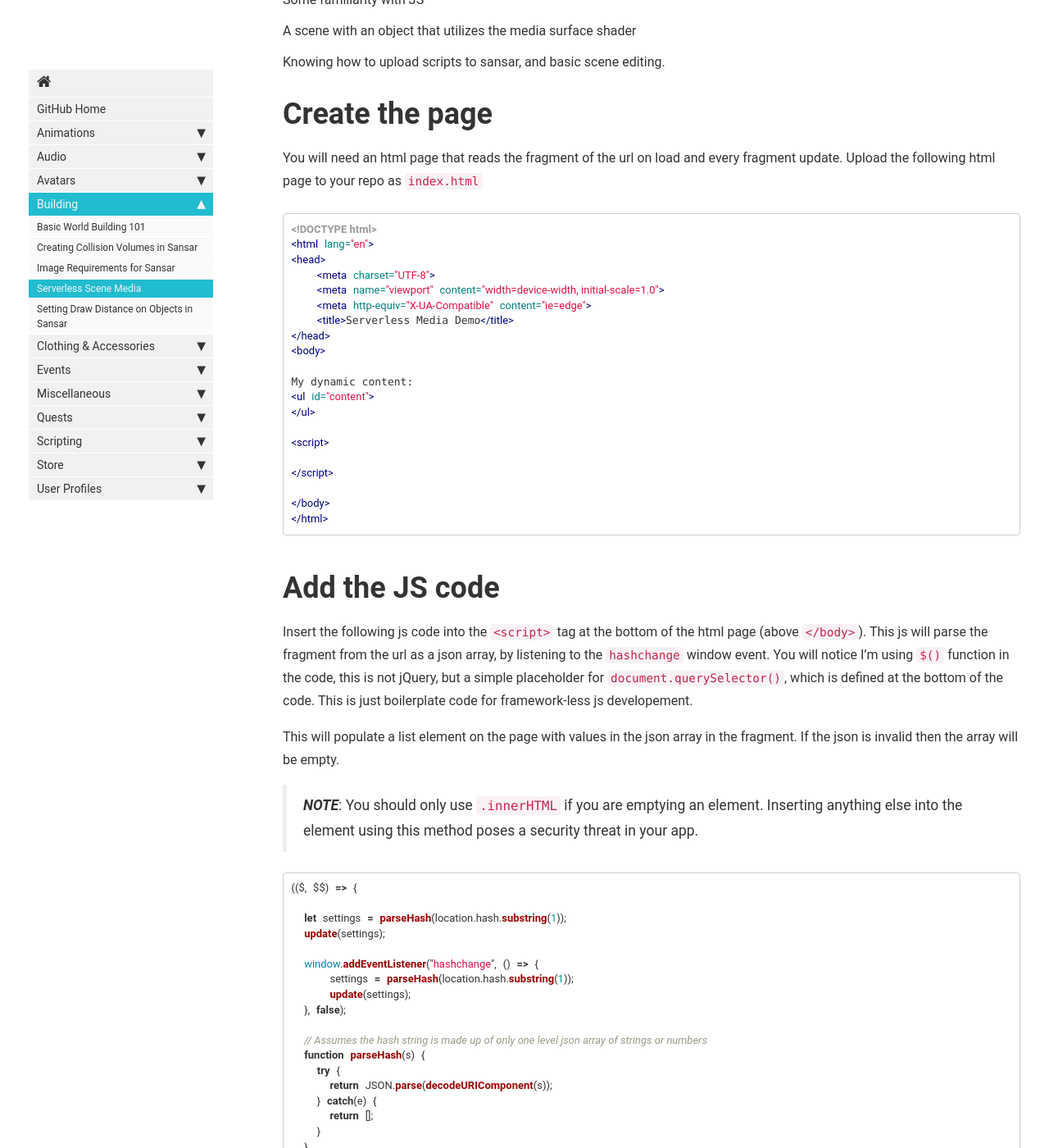
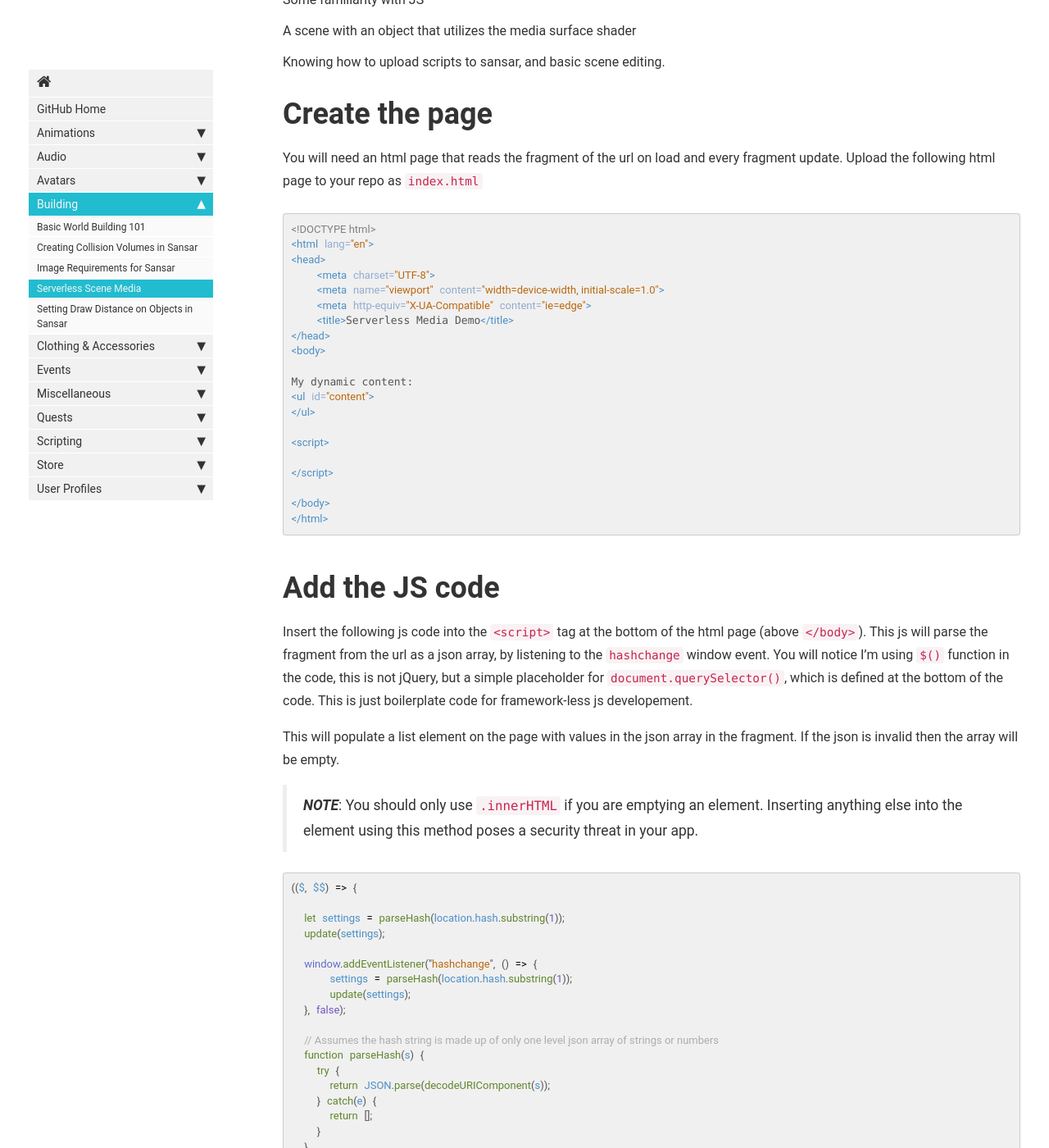
Before and after one commit to darwinrecreant/sansar-script.github.io, a Jekyll site: the page built from pages/building/serverless-scene-media.md, in a window 1280 px wide and 1400 px high, scrolled down 951 px. Shown: the whole window at 82% size. Built offline with Jekyll 4.4.1, drawn with Linux system fonts in a browser that asks for light colours; some web fonts are replaced; comment, search, counter and statistics services are not loaded.

Commit message:
Proposed styling

```diff
--- a/css/syntax.css
+++ b/css/syntax.css
@@ -1,60 +1,121 @@
-.highlight  { background: #ffffff; }
-.highlight .c { color: #999988; font-style: italic } /* Comment */
-.highlight .err { color: #a61717; background-color: #e3d2d2 } /* Error */
-.highlight .k { font-weight: bold } /* Keyword */
-.highlight .o { font-weight: bold } /* Operator */
-.highlight .cm { color: #999988; font-style: italic } /* Comment.Multiline */
-.highlight .cp { color: #999999; font-weight: bold } /* Comment.Preproc */
-.highlight .c1 { color: #999988; font-style: italic } /* Comment.Single */
-.highlight .cs { color: #999999; font-weight: bold; font-style: italic } /* Comment.Special */
-.highlight .gd { color: #000000; background-color: #ffdddd } /* Generic.Deleted */
-.highlight .gd .x { color: #000000; background-color: #ffaaaa } /* Generic.Deleted.Specific */
-.highlight .ge { font-style: italic } /* Generic.Emph */
-.highlight .gr { color: #aa0000 } /* Generic.Error */
-.highlight .gh { color: #999999 } /* Generic.Heading */
-.highlight .gi { color: #000000; background-color: #ddffdd } /* Generic.Inserted */
-.highlight .gi .x { color: #000000; background-color: #aaffaa } /* Generic.Inserted.Specific */
-.highlight .go { color: #888888 } /* Generic.Output */
-.highlight .gp { color: #555555 } /* Generic.Prompt */
-.highlight .gs { font-weight: bold } /* Generic.Strong */
-.highlight .gu { color: #aaaaaa } /* Generic.Subheading */
-.highlight .gt { color: #aa0000 } /* Generic.Traceback */
-.highlight .kc { font-weight: bold } /* Keyword.Constant */
-.highlight .kd { font-weight: bold } /* Keyword.Declaration */
-.highlight .kp { font-weight: bold } /* Keyword.Pseudo */
-.highlight .kr { font-weight: bold } /* Keyword.Reserved */
-.highlight .kt { color: #445588; font-weight: bold } /* Keyword.Type */
-.highlight .m { color: #009999 } /* Literal.Number */
-.highlight .s { color: #d14 } /* Literal.String */
-.highlight .na { color: #008080 } /* Name.Attribute */
-.highlight .nb { color: #0086B3 } /* Name.Builtin */
-.highlight .nc { color: #445588; font-weight: bold } /* Name.Class */
-.highlight .no { color: #008080 } /* Name.Constant */
-.highlight .ni { color: #800080 } /* Name.Entity */
-.highlight .ne { color: #990000; font-weight: bold } /* Name.Exception */
-.highlight .nf { color: #990000; font-weight: bold } /* Name.Function */
-.highlight .nn { color: #555555 } /* Name.Namespace */
-.highlight .nt { color: #000080 } /* Name.Tag */
-.highlight .nv { color: #008080 } /* Name.Variable */
-.highlight .ow { font-weight: bold } /* Operator.Word */
-.highlight .w { color: #bbbbbb } /* Text.Whitespace */
-.highlight .mf { color: #009999 } /* Literal.Number.Float */
-.highlight .mh { color: #009999 } /* Literal.Number.Hex */
-.highlight .mi { color: #009999 } /* Literal.Number.Integer */
-.highlight .mo { color: #009999 } /* Literal.Number.Oct */
-.highlight .sb { color: #d14 } /* Literal.String.Backtick */
-.highlight .sc { color: #d14 } /* Literal.String.Char */
-.highlight .sd { color: #d14 } /* Literal.String.Doc */
-.highlight .s2 { color: #d14 } /* Literal.String.Double */
-.highlight .se { color: #d14 } /* Literal.String.Escape */
-.highlight .sh { color: #d14 } /* Literal.String.Heredoc */
-.highlight .si { color: #d14 } /* Literal.String.Interpol */
-.highlight .sx { color: #d14 } /* Literal.String.Other */
-.highlight .sr { color: #009926 } /* Literal.String.Regex */
-.highlight .s1 { color: #d14 } /* Literal.String.Single */
-.highlight .ss { color: #990073 } /* Literal.String.Symbol */
-.highlight .bp { color: #999999 } /* Name.Builtin.Pseudo */
-.highlight .vc { color: #008080 } /* Name.Variable.Class */
-.highlight .vg { color: #008080 } /* Name.Variable.Global */
-.highlight .vi { color: #008080 } /* Name.Variable.Instance */
-.highlight .il { color: #009999 } /* Literal.Number.Integer.Long */
+
+.highlight {
+  color: #555;
+  background-color: #f0f0f0;
+}
+.highlight .bp {
+  color: #00bdff;
+}
+.highlight .c, .highlight .c1, .highlight .cm, .highlight .cs {
+  color: #ADADAD;
+}
+.highlight .cp {
+  color: #808080;
+}
+.highlight .err {
+  color: #F93232;
+  background-color: #F9F2CE;
+}
+.highlight .gd {
+  color: #000;
+  background-color: #fdd;
+}
+.highlight .ge {
+  color: #555;
+  background-color: #e6e6e6;
+}
+.highlight .gh {
+  color: #333333;
+}
+.highlight .gi {
+  color: #000;
+  background-color: #DDFFDD;
+}
+.highlight .go {
+  color: #7F7F7F;
+}
+.highlight .gp {
+  color: #555;
+}
+.highlight .gr {
+  color: #F93232;
+}
+.highlight .gs {
+  background-color: #fff;
+}
+.highlight .gt {
+  color: #F93232;
+}
+.highlight .gu {
+  color: #000;
+}
+.highlight .hll {
+  background-color: #FFE792;
+}
+.highlight .k, .highlight .kd, .highlight .kn, .highlight .kp, .highlight .kr {
+  color: #61862F;
+}
+.highlight .kc {
+  color: #7653C1;
+}
+.highlight .kt {
+  color: #6700B9;
+}
+.highlight .m, .highlight .mf, .highlight .mh, .highlight .mi, .highlight .mo, .highlight .il {
+  color: #7653C1;
+}
+.highlight .n {
+  color: #555;
+}
+.highlight .na {
+  color: #91accf;
+}
+.highlight .nb {
+  color: #626FC9;
+}
+.highlight .nc {
+  color: #3A77BF;
+}
+.highlight .nd {
+  color: #808080;
+}
+.highlight .nf {
+  color: #61862F;
+}
+.highlight .ni {
+  color: #6d98cf;
+}
+.highlight .nn {
+  color: #3A1D72;
+  text-decoration: underline;
+}
+.highlight .no {
+  color: #7653C1;
+}
+.highlight .nt {
+  color: #4C8FC7;
+}
+.highlight .o {
+  color: #000;
+}
+.highlight .ow {
+  color: #626FC9;
+}
+.highlight .s, .highlight .s1, .highlight .s2, .highlight .sb, .highlight .sc, .highlight .sd, .highlight .se, .highlight .sh, .highlight .si, .highlight .sx {
+  color: #BC670F;
+}
+.highlight .sr {
+  color: #699D36;
+}
+.highlight .ss {
+  color: #00bdff;
+}
+.highlight .v, .highlight .nv, .highlight .nx, .highlight .vg, .highlight .vi {
+  color: #4C8FC7;
+}
+.highlight .vc {
+  color: #3A1D72;
+}
+.highlight .w {
+  color: #E0E0E0;
+}
```
